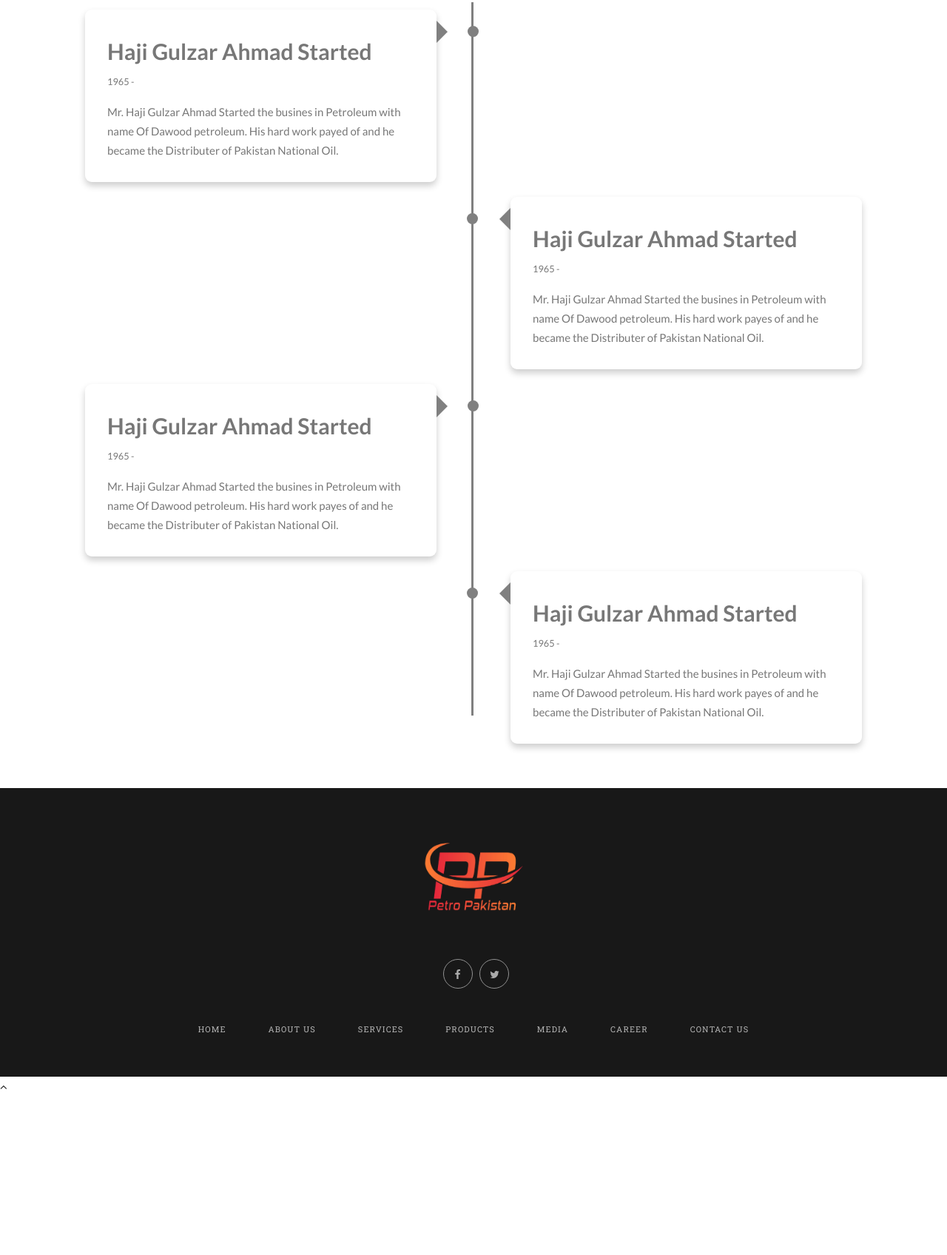
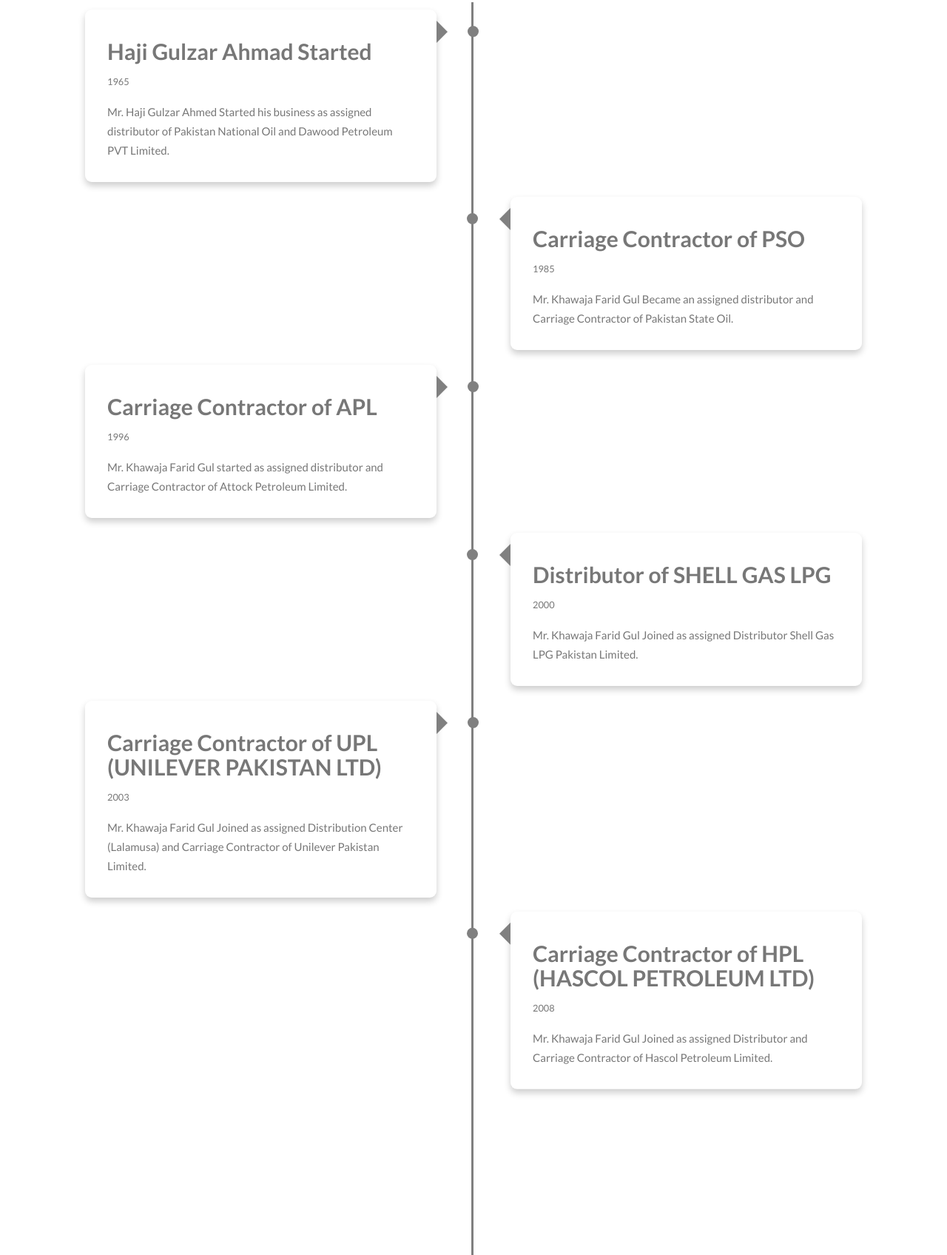
Before and after one commit to Mabbii/PetroPak, a plain HTML site: page about.html in a window 1280 px wide. Shown: the part 282-1978 px from the top of the page at 74% size. Before the commit the page ends 1763 px from the top, so only its background shows below. Drawn offline with Linux system fonts and the light colour scheme; some packages are replaced by stand-ins of ours.

Commit message:
timeline complete

```diff
--- a/about.html
+++ b/about.html
@@ -80,39 +80,79 @@
                 <div class="tcontainer left-container">
                     <div class="text-boxx">
                         <h2>Haji Gulzar Ahmad Started</h2>
-                        <small>1965 - </small>
+                        <small>1965 </small>
                         <p>
-                            Mr. Haji Gulzar Ahmad Started the busines in Petroleum with name Of Dawood petroleum. His hard work payed of and he became the Distributer of Pakistan National Oil.
+                            Mr. Haji Gulzar Ahmed Started his business as assigned distributor of Pakistan National Oil and Dawood Petroleum PVT Limited.
                         </p>
                         <span class="left-container-arrow"></span>
                     </div>
                 </div>
                 <div class="tcontainer right-container">
                     <div class="text-boxx">
-                        <h2>Haji Gulzar Ahmad Started</h2>
-                        <small>1965 - </small>
+                        <h2>Carriage Contractor of PSO</h2>
+                        <small>1985</small>
                         <p>
-                            Mr. Haji Gulzar Ahmad Started the busines in Petroleum with name Of Dawood petroleum. His hard work payes of and he became the Distributer of Pakistan National Oil.
+                            Mr. Khawaja Farid Gul Became an assigned distributor and Carriage Contractor of Pakistan State Oil.
                         </p>
                         <span class="right-container-arrow"></span>
                     </div>
                 </div>
                 <div class="tcontainer left-container">
                     <div class="text-boxx">
-                        <h2>Haji Gulzar Ahmad Started</h2>
-                        <small>1965 - </small>
+                        <h2>Carriage Contractor of APL</h2>
+                        <small>1996</small>
                         <p>
-                            Mr. Haji Gulzar Ahmad Started the busines in Petroleum with name Of Dawood petroleum. His hard work payes of and he became the Distributer of Pakistan National Oil.
+                            Mr. Khawaja Farid Gul started as assigned distributor and Carriage Contractor of Attock Petroleum Limited.
                         </p>
                         <span class="left-container-arrow"></span>
                     </div>
                 </div>
                 <div class="tcontainer right-container">
                     <div class="text-boxx">
-                        <h2>Haji Gulzar Ahmad Started</h2>
-                        <small>1965 - </small>
+                        <h2>Distributor of SHELL GAS LPG</h2>
+                        <small>2000</small>
                         <p>
-                            Mr. Haji Gulzar Ahmad Started the busines in Petroleum with name Of Dawood petroleum. His hard work payes of and he became the Distributer of Pakistan National Oil.
+                            Mr. Khawaja Farid Gul Joined as assigned Distributor Shell Gas LPG Pakistan Limited.
+                        </p>
+                        <span class="right-container-arrow"></span>
+                    </div>
+                </div>
+                <div class="tcontainer left-container">
+                    <div class="text-boxx">
+                        <h2>Carriage Contractor of UPL (UNILEVER PAKISTAN LTD)</h2>
+                        <small>2003</small>
+                        <p>
+                            Mr. Khawaja Farid Gul Joined as assigned Distribution Center (Lalamusa) and Carriage Contractor of Unilever Pakistan Limited.
+                        </p>
+                        <span class="left-container-arrow"></span>
+                    </div>
+                </div>
+                <div class="tcontainer right-container">
+                    <div class="text-boxx">
+                        <h2>Carriage Contractor of HPL (HASCOL PETROLEUM LTD)</h2>
+                        <small>2008</small>
+                        <p>
+                            Mr. Khawaja Farid Gul Joined as assigned Distributor and Carriage Contractor of Hascol Petroleum Limited.
+                        </p>
+                        <span class="right-container-arrow"></span>
+                    </div>
+                </div>
+                <div class="tcontainer left-container">
+                    <div class="text-boxx">
+                        <h2>Expand Distribution of UPL (UNILEVER PAKISTAN LTD)</h2>
+                        <small>2012</small>
+                        <p>
+                            Mr. Khawaja Farid Gul Expended as assigned Distribution Center (Faisalabad) of Unilever Pakistan Limited.
+                        </p>
+                        <span class="left-container-arrow"></span>
+                    </div>
+                </div>
+                <div class="tcontainer right-container">
+                    <div class="text-boxx">
+                        <h2>OMC PETRO PAKISTAN</h2>
+                        <small>2017</small>
+                        <p>
+                            Mr. Khawaja Farid Gul started The Oil Marketing Company Petro Pakistan (PVT) Limited.
                         </p>
                         <span class="right-container-arrow"></span>
                     </div>
--- a/css/style.css
+++ b/css/style.css
@@ -692,6 +692,18 @@
 .tcontainer:nth-child(4){
     animation-delay: 3s;
 }
+.tcontainer:nth-child(5){
+    animation-delay: 4s;
+}
+.tcontainer:nth-child(6){
+    animation-delay: 5s;
+}
+.tcontainer:nth-child(7){
+    animation-delay: 6s;
+}
+.tcontainer:nth-child(8){
+    animation-delay: 7s;
+}
 .text-boxx{
     padding: 20px 30px;
     background: #fff;
```
